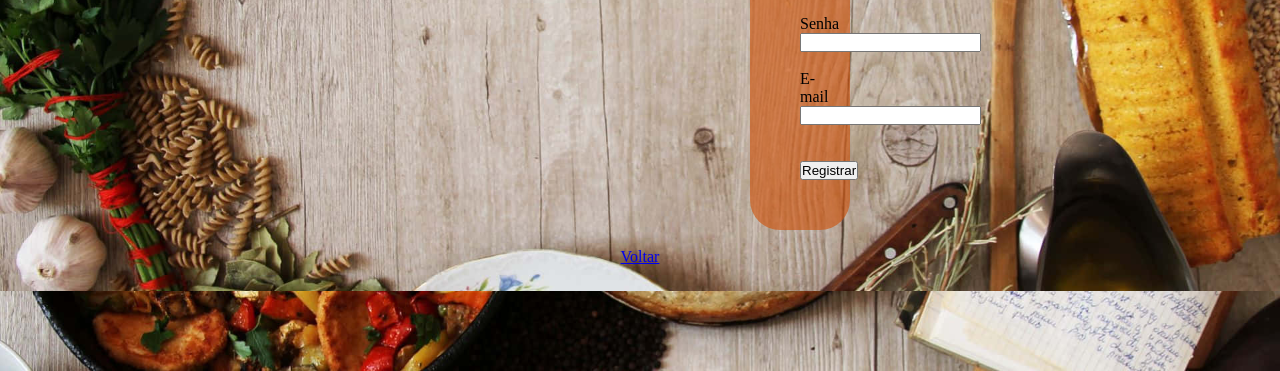
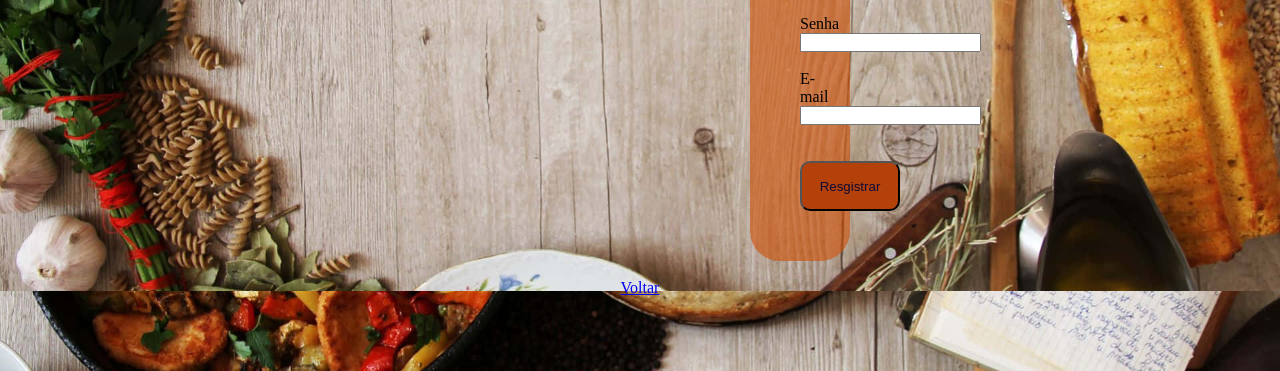
Before and after one commit to WillMoreira2129/Atividade-Site, a plain HTML site: page Receita de bolo/Registrar.html in a window 1280 px wide. Shown: the part 429-800 px from the top of the page. Drawn offline with Linux system fonts and the light colour scheme.

Commit message:
Add files via upload

```diff
--- a/Receita de bolo/style.css
+++ b/Receita de bolo/style.css
@@ -21,3 +21,11 @@ header {
     margin-right: 750px;
     margin-left: 750px;
 }
+
+.mybutton{
+    width: 100px;
+    height: 50px;
+    border-radius: 10px;
+    background-color: #b4400a;
+    color: rgb(12, 12, 54);
+}
```
Also changed, not shown: Receita de bolo/Inicio.html (+1 -1 lines), Receita de bolo/Registrar.html (+1 -2 lines), Receita de bolo/index.html (+2 -1 lines).
